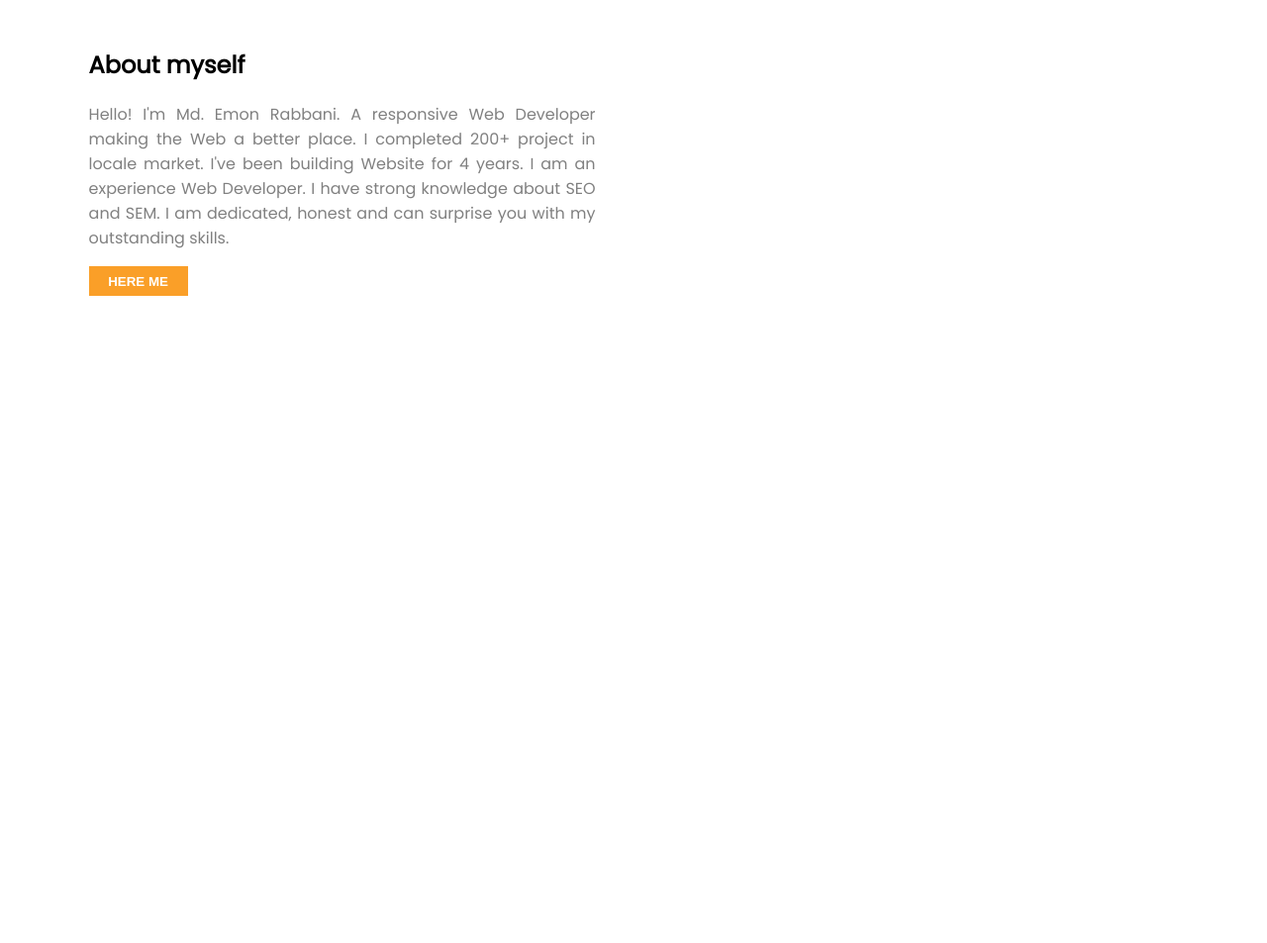
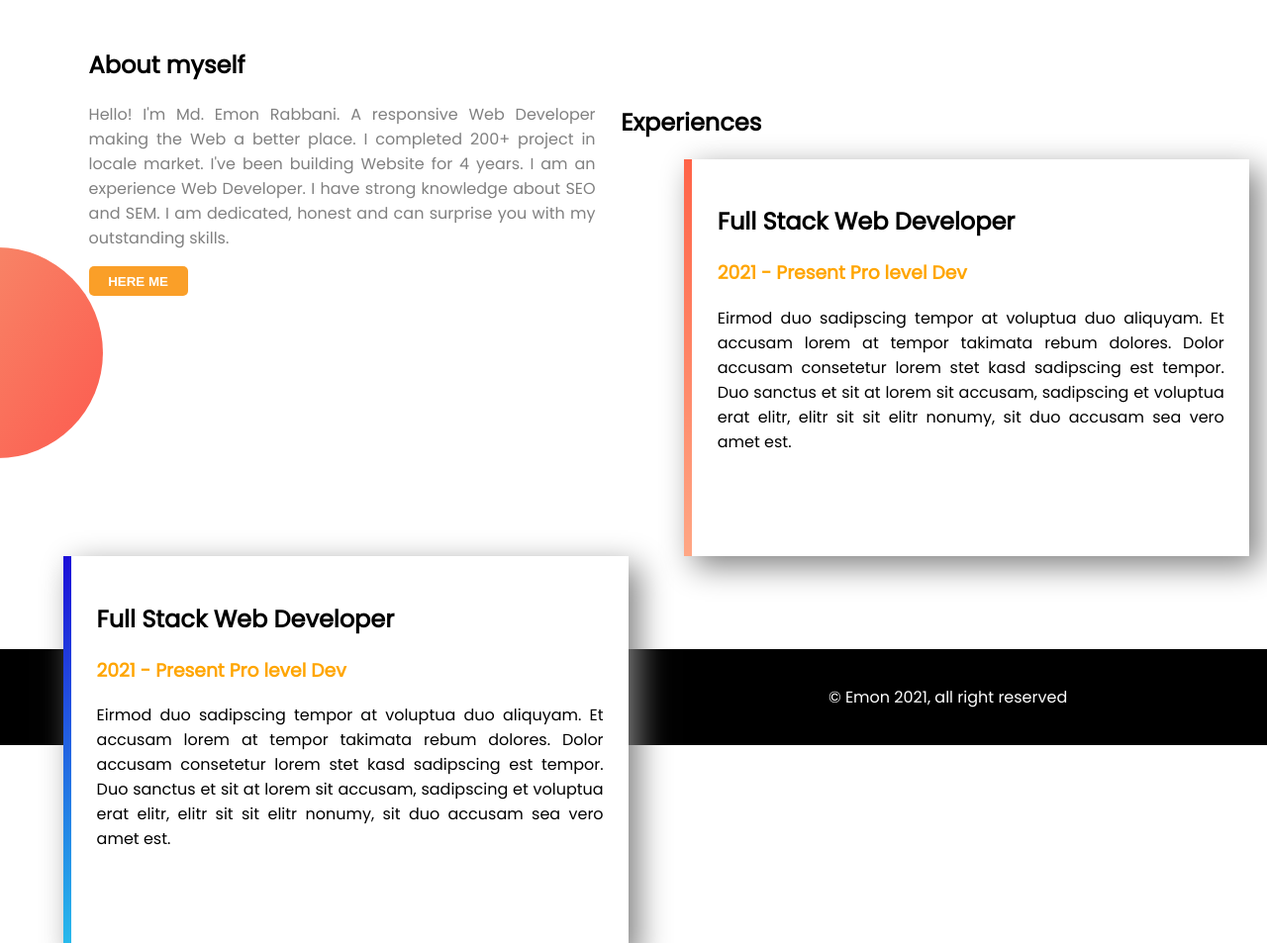
Before and after one commit to emonrabbani/my-first-portfolio, a plain HTML site: page index.html in a window 1280 px wide. Shown: the part 1114-2067 px from the top of the page at 99% size. Before the commit the page ends 1439 px from the top, so only its background shows below. Drawn offline with Linux system fonts and the light colour scheme.

Commit message:
Finished my First Portfolio Website

```diff
--- a/index.html
+++ b/index.html
@@ -39,6 +39,25 @@
             <button>HERE ME</button>
 
         </div>
+
     </section>
+    <section class="third-section-bg">
+        <h2>Experiences</h2>
+        <div class="third-section" id="section3-helf-1">
+            <h2>Full Stack Web Developer</h2>
+            <h3>2021 - Present Pro level Dev</h3>
+            <p>Eirmod duo sadipscing tempor at voluptua duo aliquyam. Et accusam lorem at tempor takimata rebum dolores. Dolor accusam consetetur lorem stet kasd sadipscing est tempor. Duo sanctus et sit at lorem sit accusam, sadipscing et voluptua erat elitr, elitr sit sit elitr nonumy, sit duo accusam sea vero amet est.</p>
+
+        </div>
+        <div class="third-section" id="section3-helf-2">
+            <h2>Full Stack Web Developer</h2>
+            <h3>2021 - Present Pro level Dev</h3>
+            <p>Eirmod duo sadipscing tempor at voluptua duo aliquyam. Et accusam lorem at tempor takimata rebum dolores. Dolor accusam consetetur lorem stet kasd sadipscing est tempor. Duo sanctus et sit at lorem sit accusam, sadipscing et voluptua erat elitr, elitr sit sit elitr nonumy, sit duo accusam sea vero amet est.</p>
+
+        </div>
+    </section>
+    <footer>
+        <p>	&copy; Emon 2021, all right reserved</p>
+    </footer>
 </body>
 </html>
--- a/style.css
+++ b/style.css
@@ -51,6 +51,7 @@ h1{
     float: left;
     margin-left: 5%;
     padding: 2%;
+
 }
 .second-section img{
     width: 100%;
@@ -69,9 +70,48 @@ h1{
     font-weight: bold;
     border-color: rgba(250, 144, 6, 0.863);
     border-style: none;
-    border-radius: ;
+    border-radius: 5px;
 }
 .second-section-bg{
     background-image: url(image/dream-bg.png);
     background-repeat: no-repeat;
+    background-position: right bottom;
 }
+.third-section-bg{
+    margin-top: 170px;
+    background-image: url(image/exp-bg.png);
+    background-repeat: no-repeat;
+    background-position: left;
+
+}
+.third-section-bg .third-section{
+    width: 40%;
+    height: 70%;
+    float: left;
+    margin-left: 5%;
+    padding: 2%;
+    background-color: white;
+    box-shadow: 10px 10px 30px gray;
+}
+.third-section-bg .third-section h3{
+    color: orange;
+}
+.third-section-bg .third-section p{
+    text-align: justify;
+}
+#section3-helf-1{
+    border-left: 8px solid;
+    border-image: linear-gradient(to bottom, tomato,rgb(255, 167, 133));
+    border-image-slice: 1;
+}
+#section3-helf-2{
+    border-left: 8px solid;
+    border-image: linear-gradient(to bottom, rgb(29, 15, 216), rgb(40, 190, 236) );
+    border-image-slice: 1;
+}
+footer{
+    color: white;
+    text-align: center;
+    padding: 20px 0px 20px 0px;
+    background-color: black;
+}
```
